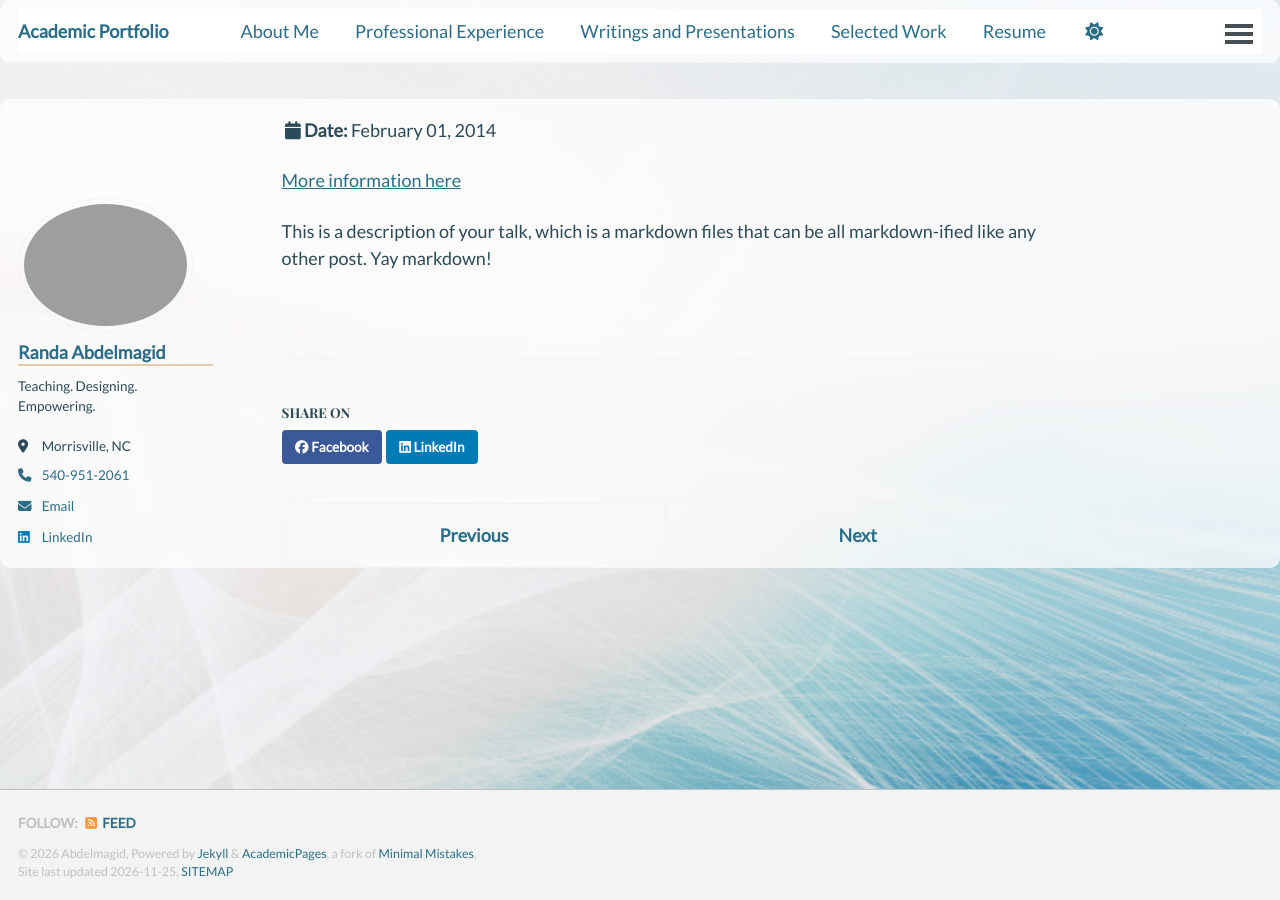
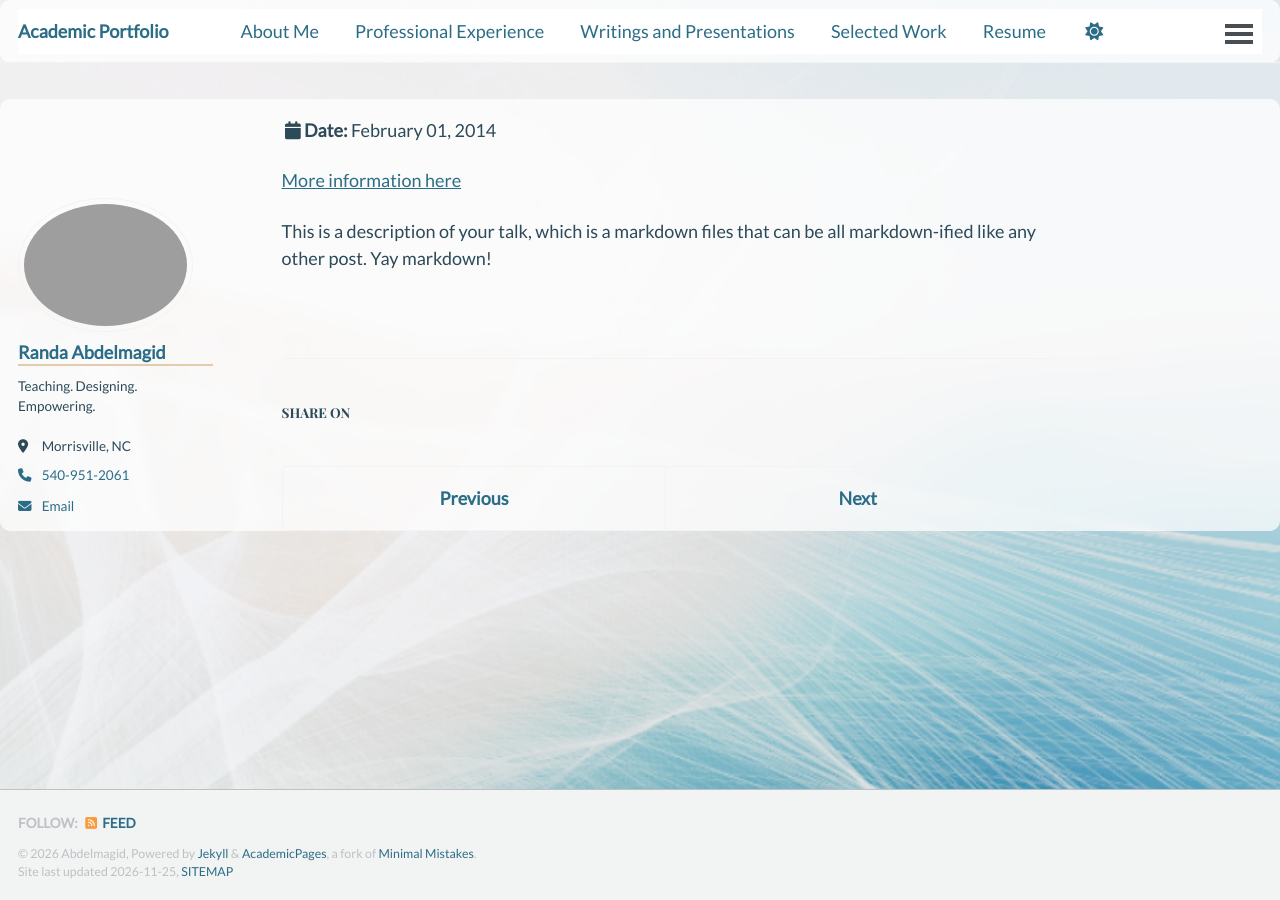
Before and after one commit to rfabdelmagid/rfabdelmagid.github.io, a Jekyll site: the page built from _talks/2014-02-01-talk-2.md, in a window 1280 px wide. Built offline with Jekyll 4.4.1, drawn with Linux system fonts in a browser that asks for light colours; a script bundle is joined from its source files by our own code; a style sheet for code colours, icons or effects is not loaded.

Commit message:
Update social-share.html

```diff
--- a/_includes/social-share.html
+++ b/_includes/social-share.html
@@ -4,8 +4,3 @@
   {% if site.data.ui-text[site.locale].share_on_label %}
     <h4 class="page__share-title">{{ site.data.ui-text[site.locale].share_on_label | default: "Share on" }}</h4>
   {% endif %}
-
-
-  <a href="https://www.facebook.com/sharer/sharer.php?u={{ base_path }}{{ page.url }}" class="btn btn--facebook" title="{{ site.data.ui-text[site.locale].share_on_label | default: 'Share on' }} Facebook"><i class="fab fa-facebook" aria-hidden="true"></i><span> Facebook</span></a>
-
-  <a href="https://www.linkedin.com/shareArticle?mini=true&url={{ base_path }}{{ page.url }}" class="btn btn--linkedin" title="{{ site.data.ui-text[site.locale].share_on_label | default: 'Share on' }} LinkedIn"><i class="fab fa-linkedin" aria-hidden="true"></i><span> LinkedIn</span></a>
```
